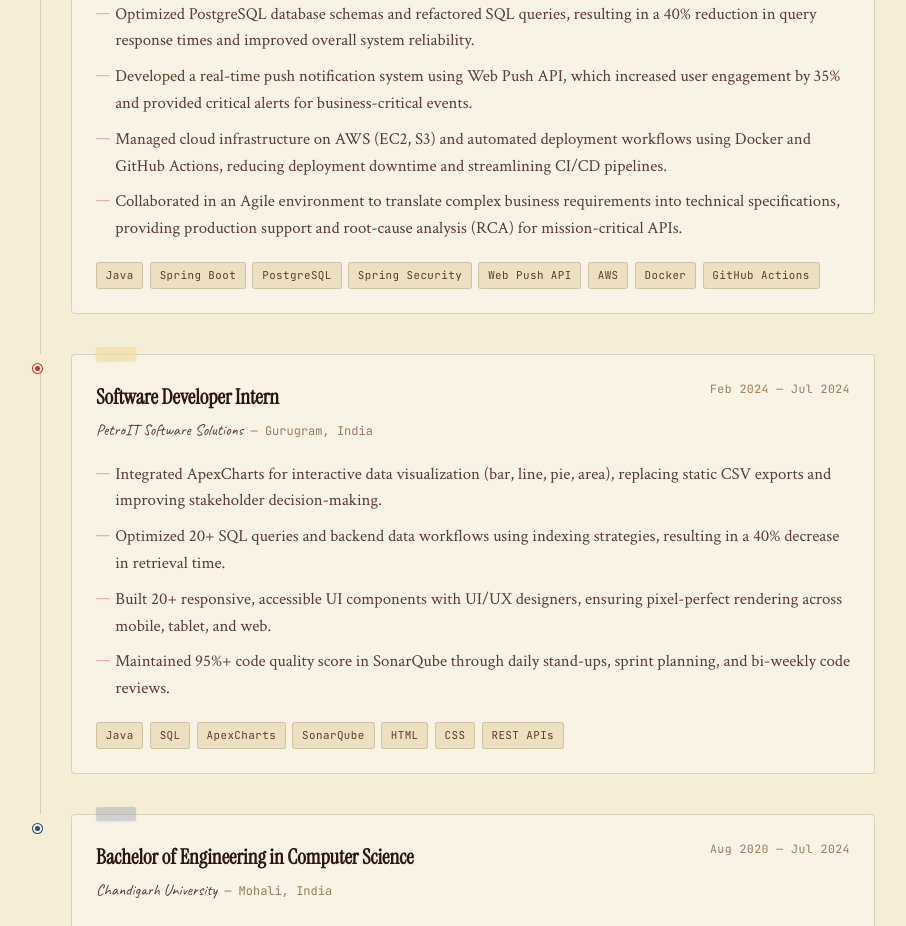
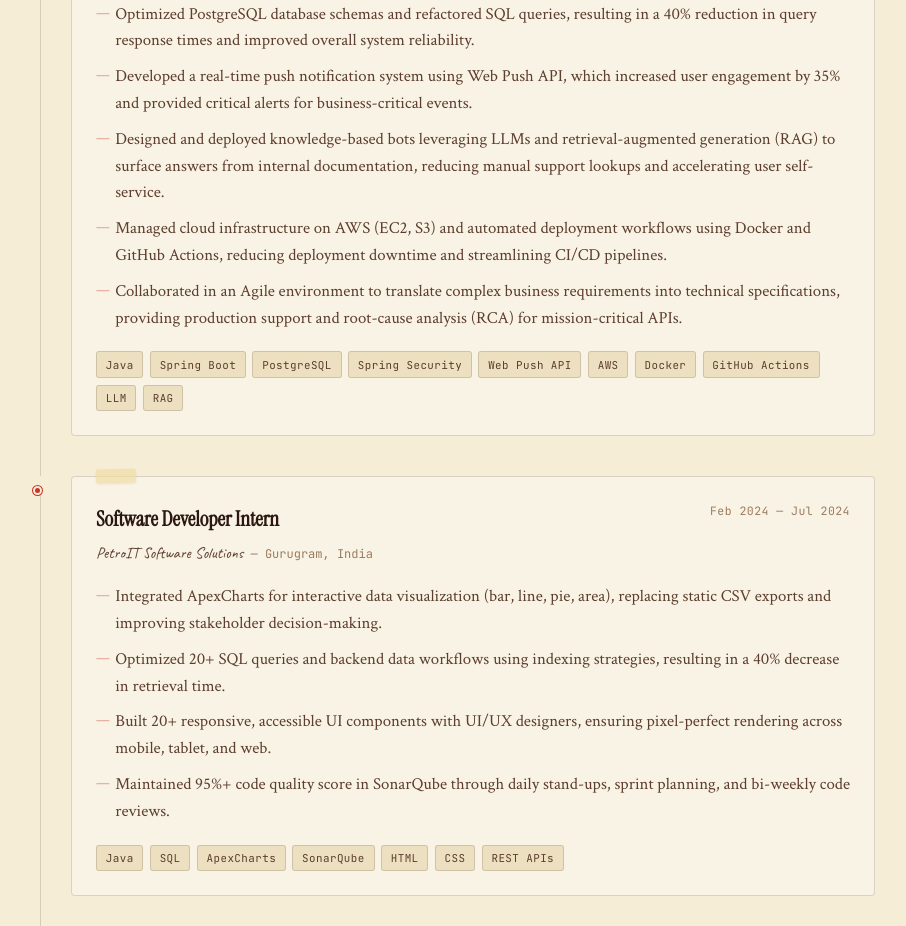
Before and after one commit to sonal0212/Portfolio, a React (Vite) app: page / in a window 1280 px wide. Shown: the part 2320-3246 px from the top of the page, without its empty margins (183-1089 px from the left). Built offline with nearby package versions, Linux system fonts and the light colour scheme.

Commit message:
Add knowledge-based bots point and update resume PDF

```diff
--- a/src/components/Work.jsx
+++ b/src/components/Work.jsx
@@ -13,10 +13,11 @@ const experience = [
       'Engineered a robust RBAC framework using Spring Security; reduced security-related support tickets by 25% and ensured 100% compliance with enterprise audit standards.',
       'Optimized PostgreSQL database schemas and refactored SQL queries, resulting in a 40% reduction in query response times and improved overall system reliability.',
       'Developed a real-time push notification system using Web Push API, which increased user engagement by 35% and provided critical alerts for business-critical events.',
+      'Designed and deployed knowledge-based bots leveraging LLMs and retrieval-augmented generation (RAG) to surface answers from internal documentation, reducing manual support lookups and accelerating user self-service.',
       'Managed cloud infrastructure on AWS (EC2, S3) and automated deployment workflows using Docker and GitHub Actions, reducing deployment downtime and streamlining CI/CD pipelines.',
       'Collaborated in an Agile environment to translate complex business requirements into technical specifications, providing production support and root-cause analysis (RCA) for mission-critical APIs.',
     ],
-    tags: ['Java', 'Spring Boot', 'PostgreSQL', 'Spring Security', 'Web Push API', 'AWS', 'Docker', 'GitHub Actions'],
+    tags: ['Java', 'Spring Boot', 'PostgreSQL', 'Spring Security', 'Web Push API', 'AWS', 'Docker', 'GitHub Actions', 'LLM', 'RAG'],
   },
   {
     role: 'Software Developer Intern',
```
Also changed, not shown: 1 other file (tests, documents, lock files or other folders).
